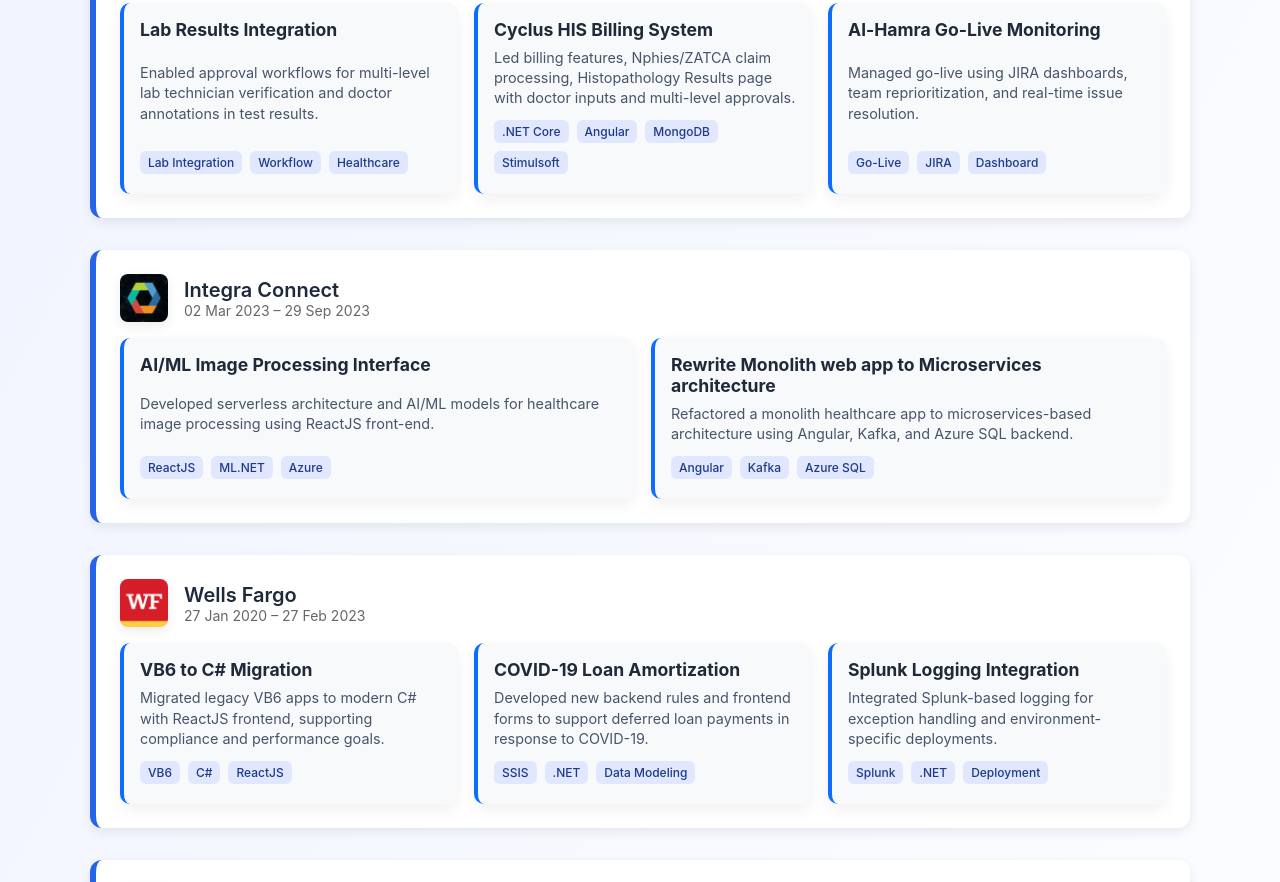
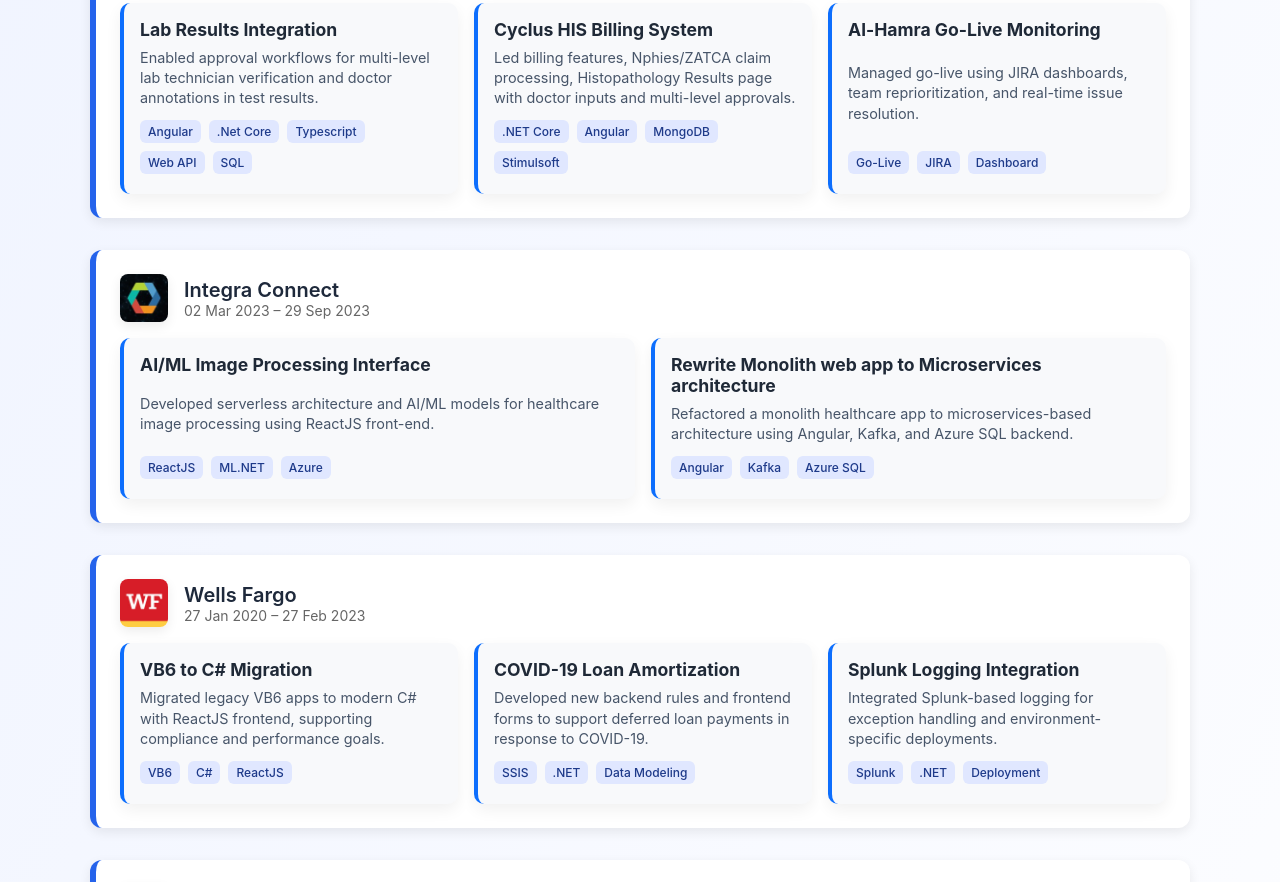
Before and after one commit to KumarChandra-iima/kc-react-portfolio, a React (Create React App) app: page / in a window 1280 px wide. Shown: the part 3000-3882 px from the top of the page. Built offline with nearby package versions, Linux system fonts and the light colour scheme.

Commit message:
Correcting Technology Info for the Histopathology Project at Cloud Solutions

```diff
--- a/src/Components/Projects/ProjectsSection.js
+++ b/src/Components/Projects/ProjectsSection.js
@@ -155,7 +155,7 @@
         title: "Lab Results Integration",
         description:
           "Enabled approval workflows for multi-level lab technician verification and doctor annotations in test results.",
-        tags: ["Lab Integration", "Workflow", "Healthcare"],
+        tags: ["Angular", ".Net Core", "Typescript", "Web API", "SQL"],
       },
       {
         title: "Cyclus HIS Billing System",
```
